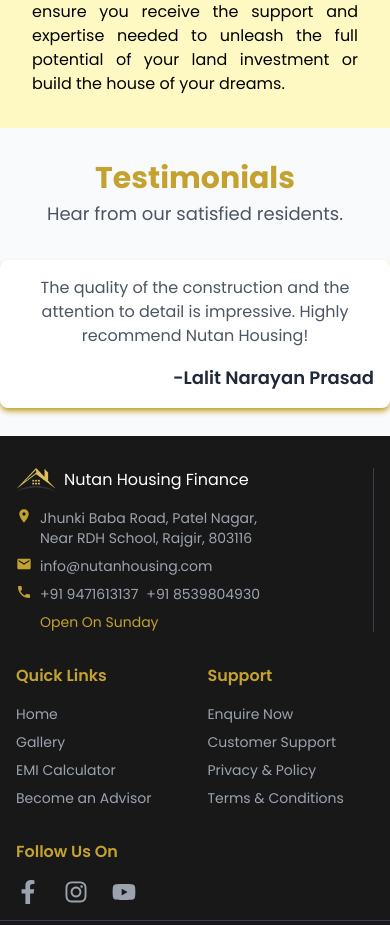
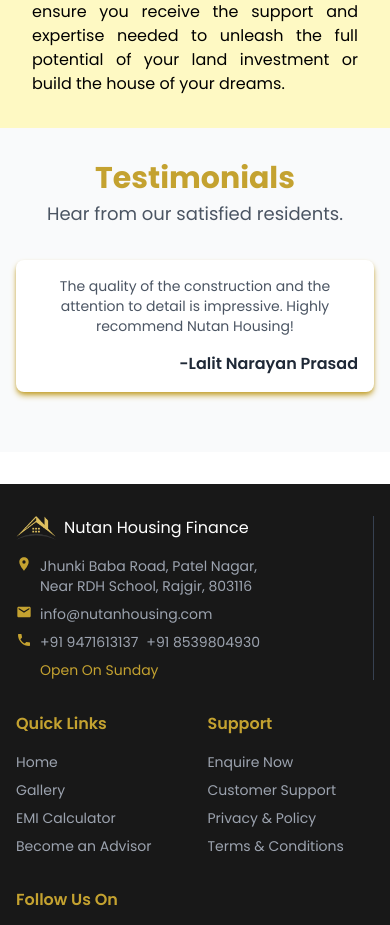
Before and after one commit to meaviishek/Nutan-Housing, a React (Vite) app in the folder Frontend/: page / in a window 390 px wide. Shown: the part 3526-4451 px from the top of the page. Built offline with nearby package versions, Linux system fonts and the light colour scheme.

Commit message:
first commit

```diff
--- a/Frontend/src/components/pages/Home.jsx
+++ b/Frontend/src/components/pages/Home.jsx
@@ -111,15 +111,15 @@
         </section>
 
       {/* Testimonials */}
-      <section className="py-8 bg-gray-50" id="testimonials">
+      <section className="py-8 mx-4 mb-8 " id="testimonials">
         <div className="container mx-auto text-center mb-8">
           <h2 className="text-3xl font-bold text-primary mb-1">Testimonials</h2>
           <p className="text-lg text-gray-600 mb-6">Hear from our satisfied residents.</p>
         </div>
-        <div className="max-w-7xl mx-auto text-center h-36">
+        <div className="max-w-7xl mx-auto text-center h-40">
           <div className="bg-white rounded-lg shadow-md shadow-primary p-4 transition-transform duration-300 ease-in-out">
-            <p className="text-gray-600 text-md mb-4">{testimonialsData[currentIndex].testimonial}</p>
-            <h3 className="text-lg text-end font-semibold text-gray-800">-{testimonialsData[currentIndex].name}</h3>
+            <p className="text-gray-600 text-sm md:text-md mb-4">{testimonialsData[currentIndex].testimonial}</p>
+            <h3 className="text-md md:text-lg text-end font-semibold text-gray-800">-{testimonialsData[currentIndex].name}</h3>
           </div>
         </div>
       </section>
```
